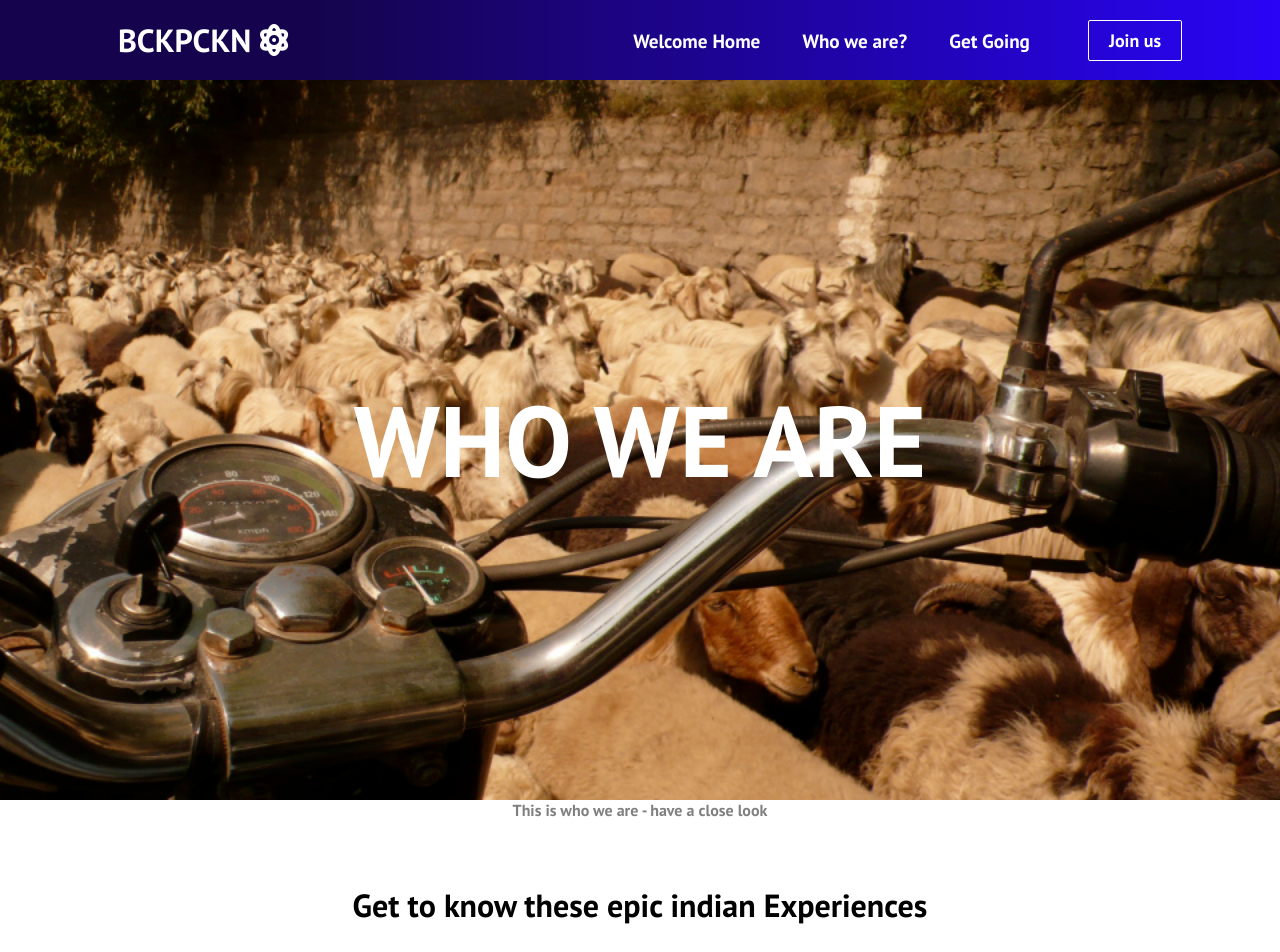
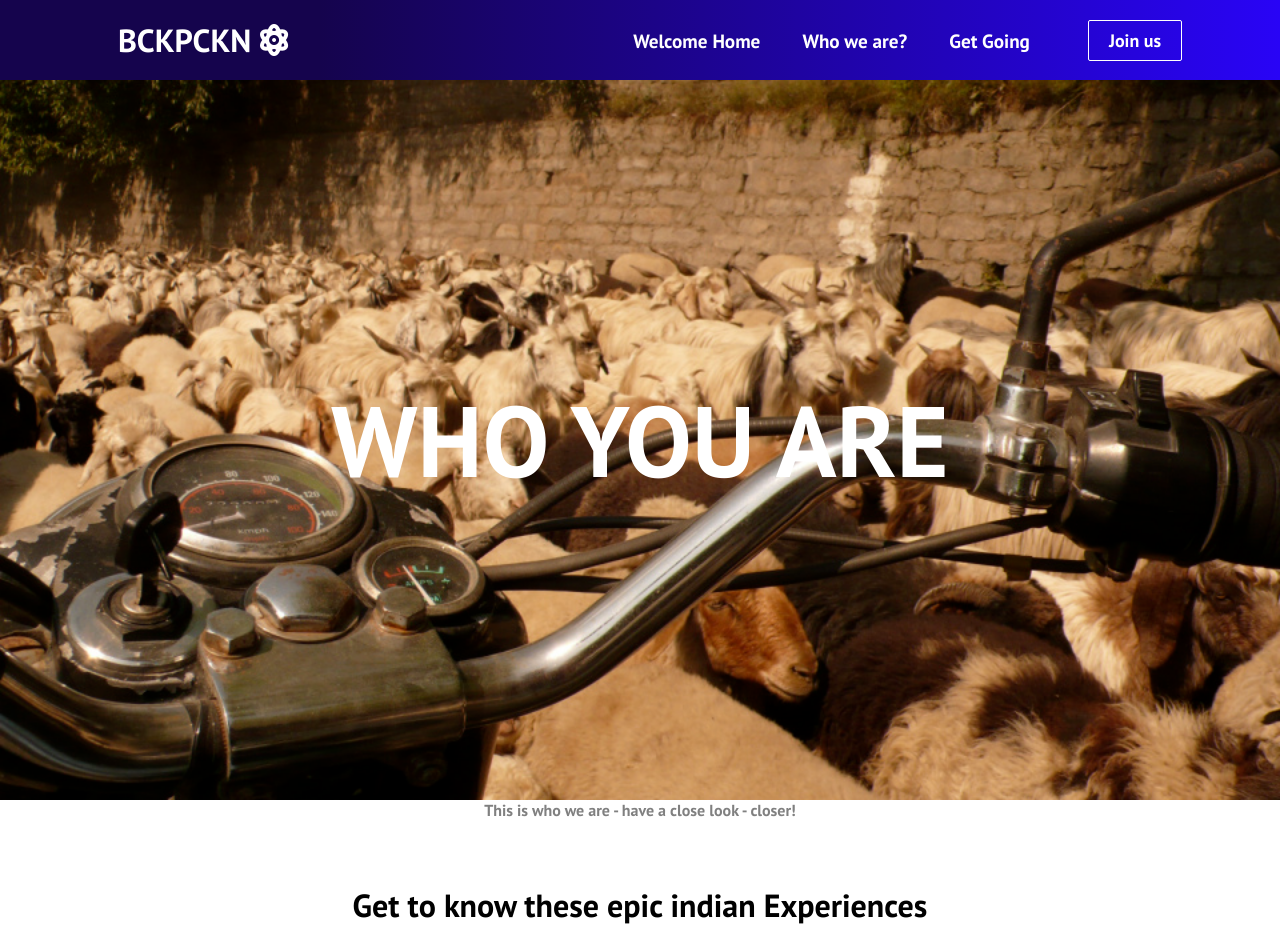
Before and after one commit to ludolfaugust/react-website-bckpckn, a React (Create React App) app: page /who in a window 1280 px wide. Shown: the top 952 px of the page. Built offline with nearby package versions, Linux system fonts and the light colour scheme.

Commit message:
add text

```diff
--- a/src/components/pages/Who.js
+++ b/src/components/pages/Who.js
@@ -6,7 +6,7 @@ import Footer from "../Footer";
 function Who() {
   return (
     <div>
-      <h1 className="who">WHO WE ARE</h1>
+      <h1 className="who">WHO YOU ARE</h1>
       <p
         style={{
           color: "GrayText",
@@ -16,7 +16,7 @@ function Who() {
           marginRight: "auto",
         }}
       >
-        This is who we are - have a close look
+        This is who we are - have a close look - closer!
       </p>
       <Cards />
       <Footer />
```
